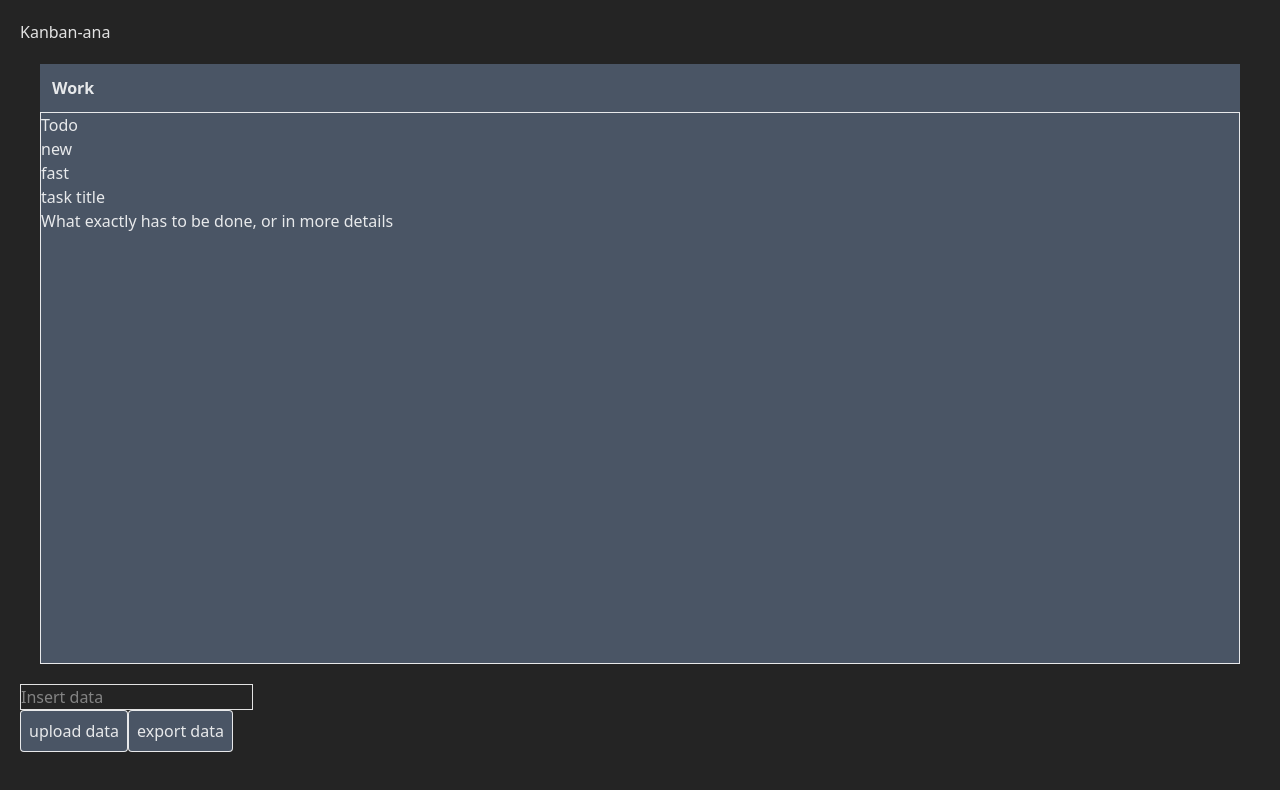
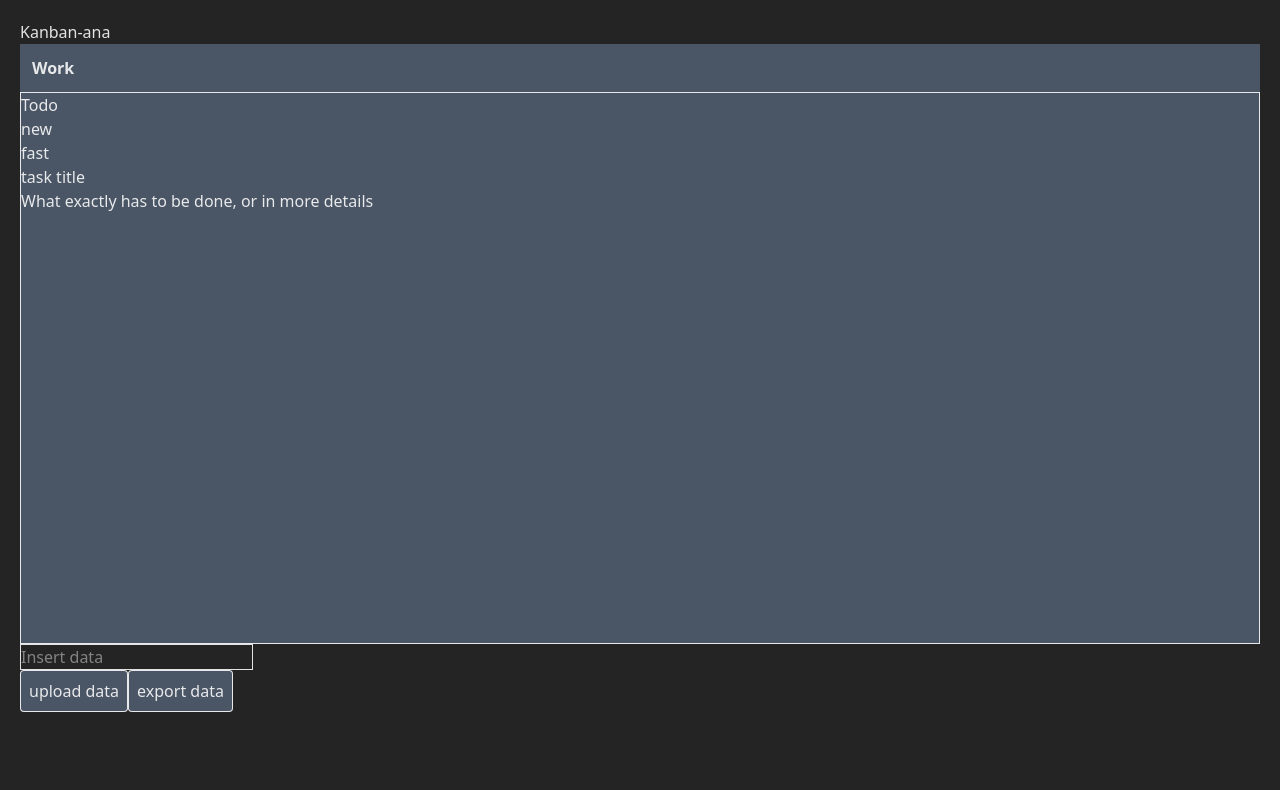
Before and after one commit to Ado-go/kanban, a React (Vite) app: page / in a window 1280 px wide. Shown: the top 790 px of the page. Built offline with nearby package versions, Linux system fonts and the light colour scheme.

Commit message:
feat: remove margin

```diff
--- a/src/components/Board.tsx
+++ b/src/components/Board.tsx
@@ -3,7 +3,7 @@ import Column from "./Column";
 
 export default function Board({ name, columns }: BoardTypes) {
   return (
-    <div className="bg-gray-600 m-5 h-150 flex flex-col">
+    <div className="bg-gray-600 h-150 flex flex-col">
       <h1 className="p-3 font-bold">{name}</h1>
       <div className="h-full border">
         {columns.map((column) => (
```
